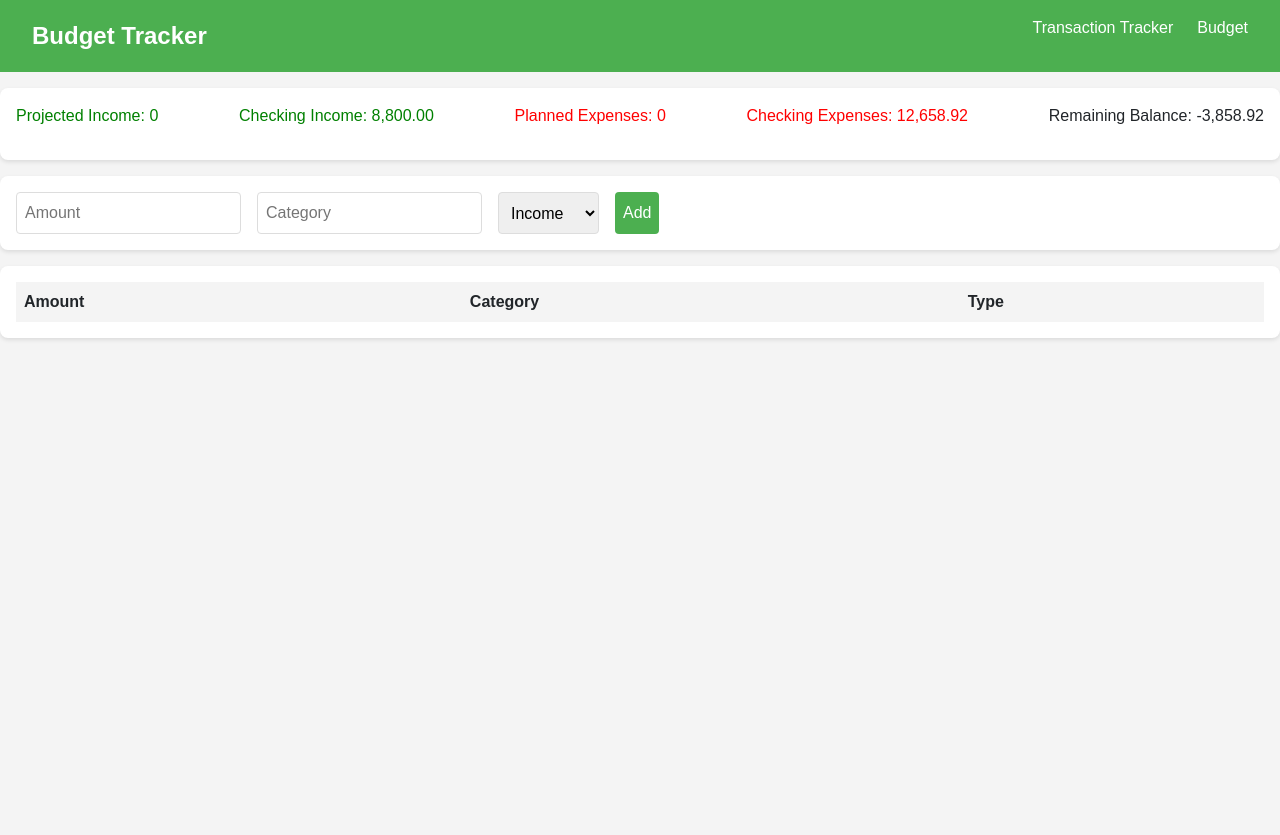
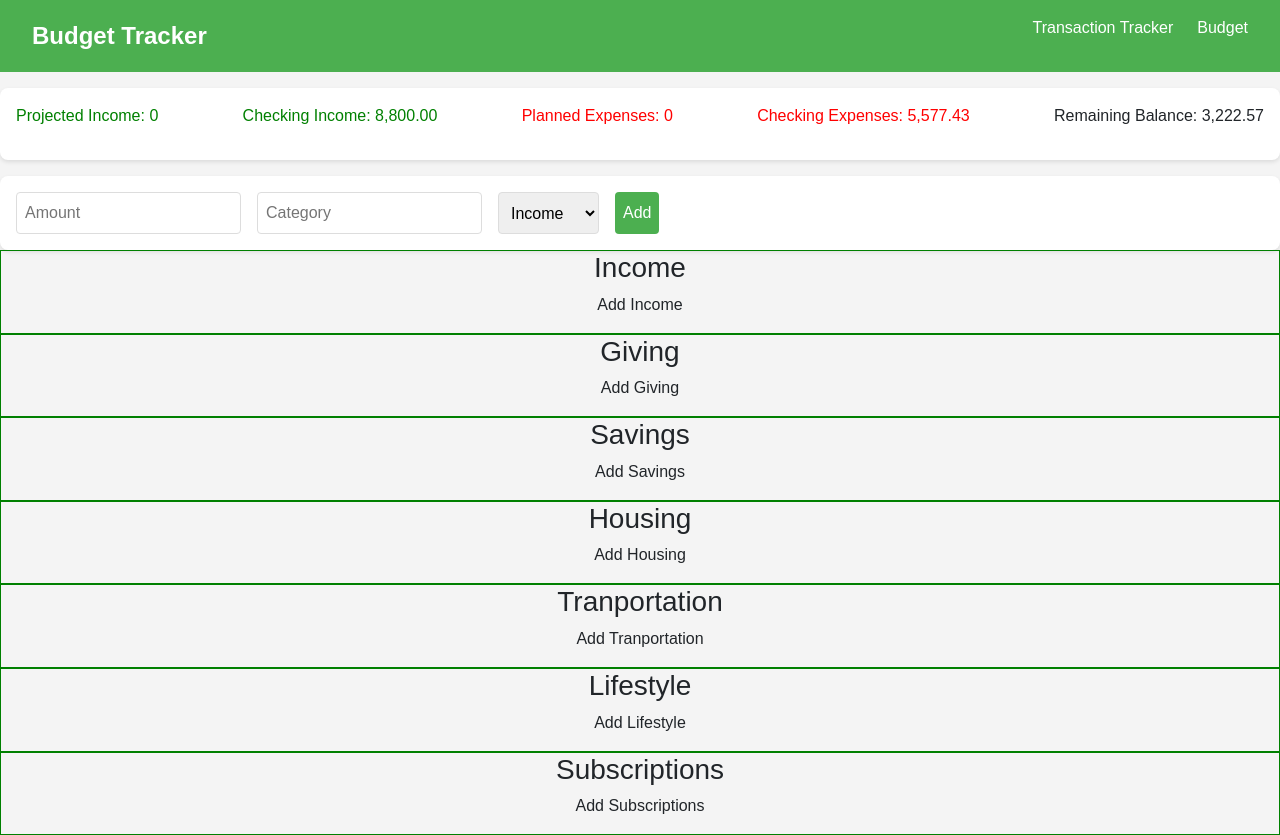
Before and after one commit to devaneyj3/next-budget, a Next.js app: page /budget in a window 1280 px wide. Before the commit the page ends 800 px from the top, so only its background shows below. Built offline with nearby package versions, Linux system fonts and the light colour scheme.

Commit message:
add budget box component

```diff
--- a/app/budget/page.js
+++ b/app/budget/page.js
@@ -1,14 +1,25 @@
 "use client";
 import Summary from "@/components/Summary/Summary";
 import Form from "@/components/Form/Form";
-import TransactionList from "@/components/TransactionList/TransactionList";
+import BudgetBox from "@/components/BudgetBox/BudgetBox";
 
 export default function Home() {
+	const budgetItems = [
+		"Income",
+		"Giving",
+		"Savings",
+		"Housing",
+		"Tranportation",
+		"Lifestyle",
+		"Subscriptions",
+	];
 	return (
 		<div>
 			<Summary />
 			<Form />
-			<TransactionList />
+			{budgetItems.map((item, key) => {
+				return <BudgetBox key={key} title={item} item={item} />;
+			})}
 		</div>
 	);
 }
--- /dev/null
+++ b/components/BudgetBox/BudgetBox.js
@@ -0,0 +1,11 @@
+import React from "react";
+import styles from "./BudgetBox.module.scss";
+
+export default function BudgetBox({ title, item }) {
+	return (
+		<div className={styles.BudgetBox}>
+			<h3>{title}</h3>
+			<p>Add {item}</p>
+		</div>
+	);
+}
--- /dev/null
+++ b/components/BudgetBox/BudgetBox.module.scss
@@ -0,0 +1,4 @@
+.BudgetBox {
+  border: 1px solid green;
+  text-align: center;
+}
--- a/components/TransactionList/TransactionList.js
+++ /dev/null
@@ -1,18 +0,0 @@
-import styles from "./TransactionList.module.scss";
-
-export default function TransactionList() {
-	return (
-		<div className={styles.list}>
-			<table>
-				<thead>
-					<tr>
-						<th>Amount</th>
-						<th>Category</th>
-						<th>Type</th>
-					</tr>
-				</thead>
-				<tbody></tbody>
-			</table>
-		</div>
-	);
-}
--- a/components/TransactionList/TransactionList.module.scss
+++ /dev/null
@@ -1,21 +0,0 @@
-.list {
-  margin-top: 1rem;
-  background: white;
-  padding: 1rem;
-  border-radius: 8px;
-  box-shadow: 0 2px 4px rgba(0, 0, 0, 0.1);
-
-  table {
-    width: 100%;
-    border-collapse: collapse;
-
-    th, td {
-      padding: 0.5rem;
-      text-align: left;
-    }
-
-    th {
-      background: #f4f4f4;
-    }
-  }
-}
--- a/context/transactionContext.js
+++ b/context/transactionContext.js
@@ -30,14 +30,20 @@ export const TransactionContextProvider = ({ children }) => {
 				0
 			);
 
-	// Function to calculate total incomes and expenses
-	const calculateTotalIncomesAndExpenses = () => {
+	// Function to calculate checking account income and expenses
+	const calculateCheckingIncomeAndExpenses = () => {
 		let incomeTotal = transactionsData
-			.filter((transaction) => transaction.Type === "inc")
+			.filter(
+				(transaction) =>
+					transaction.Type === "inc" && transaction.Account === "Checking"
+			)
 			.reduce((acc, transaction) => acc + transaction.Amount, 0);
 
 		let expenseTotal = transactionsData
-			.filter((transaction) => transaction.Type === "exp")
+			.filter(
+				(transaction) =>
+					transaction.Type === "exp" && transaction.Account === "Checking"
+			)
 			.reduce((acc, transaction) => acc + transaction.Amount, 0);
 
 		setTotalIncome(transformMoney(incomeTotal));
@@ -55,8 +61,8 @@ export const TransactionContextProvider = ({ children }) => {
 			CreditCard: calculateAccountTotal("CreditCard"),
 		});
 
-		// Update total income, expenses, and balance
-		calculateTotalIncomesAndExpenses();
+		// Update checking account income, expenses, and balance
+		calculateCheckingIncomeAndExpenses();
 	};
 
 	// Auto-update when transactions change
```
